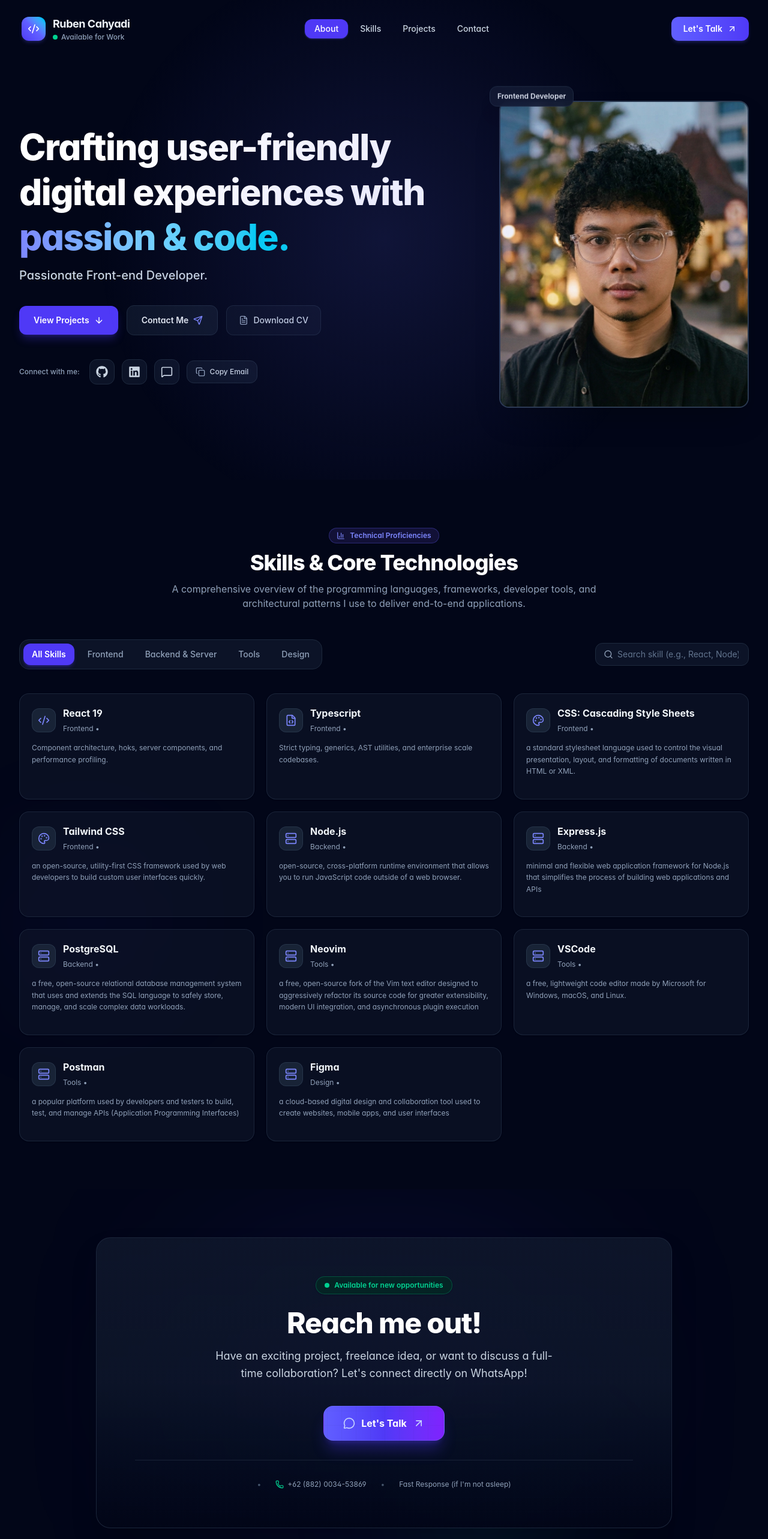
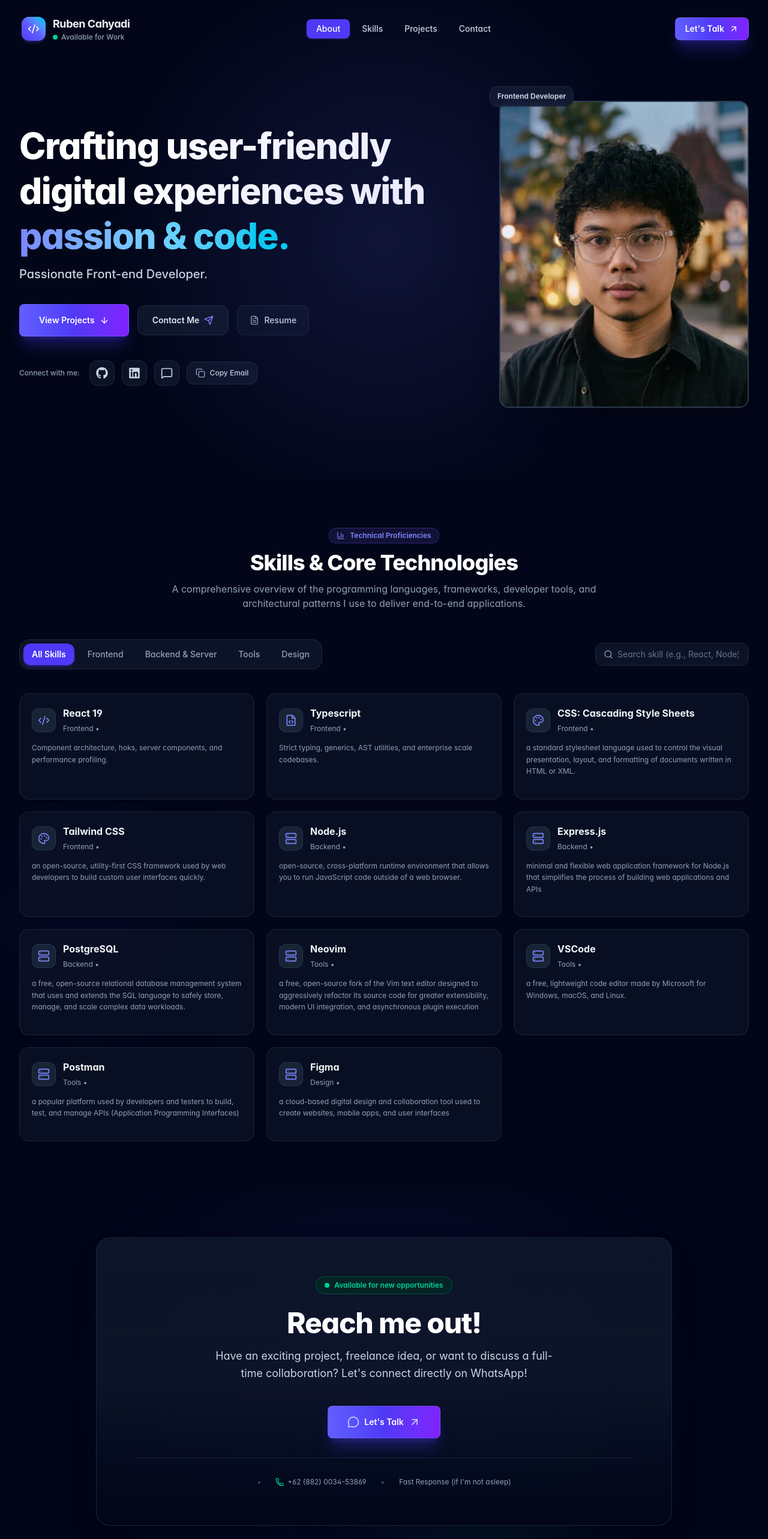
Before and after one commit to rubengitdev/my-portfolio, a React (Vite) app: page / in a window 1280 px wide. Shown: the top 2566 px of the page at 60% size. Built offline with nearby package versions, Linux system fonts and the light colour scheme.

Commit message:
Refactor: Readjust components styling

```diff
--- a/src/components/Button.tsx
+++ b/src/components/Button.tsx
@@ -11,7 +11,7 @@ interface ButtonProps {
 }
 
 const baseStyles =
-    'inline-flex items-center justify-center gap-2 font-semibold text-sm rounded-xl transition-all duration-200 hover:-translate-y-0.5 active:translate-y-0 cursor-pointer';
+    'inline-flex items-center justify-center gap-2 font-semibold text-sm rounded-lg transition-all duration-200 hover:-translate-y-0.5 active:translate-y-0 cursor-pointer';
 
 const sizeStyles = {
     sm: 'px-4 py-2 text-sm',
--- a/src/components/Contact.tsx
+++ b/src/components/Contact.tsx
@@ -1,5 +1,6 @@
 import { MessageCircle, ArrowUpRight, Phone } from 'lucide-react';
 import type { ProfileInfo } from '../types';
+import Button from './Button';
 
 interface ContactProps {
     profile: ProfileInfo;
@@ -50,17 +51,16 @@ const Contact = ({ profile }: ContactProps) => {
 
                     {/* CTA Action Button */}
                     <div className="flex flex-col sm:flex-row items-center justify-center gap-4">
-                        <a
+                        <Button
                             id="whatsapp-contact-cta-btn"
                             href={whatsappUrl}
-                            target="_blank"
-                            rel="noopener noreferrer"
-                            className="inline-flex items-center justify-center gap-2.5 px-8 py-4 rounded-2xl bg-linear-to-r from-indigo-500 via-indigo-600 to-violet-600 hover:from-indigo-600 hover:to-violet-700 text-white font-bold text-base shadow-xl shadow-indigo-600/30 hover:shadow-indigo-600/50 transition-all duration-200 hover:-translate-y-0.5 active:translate-y-0 border border-indigo-400/30 group/btn cursor-pointer"
+                            variant="primary"
+                            size="lg"
                         >
                             <MessageCircle className="w-5 h-5 text-indigo-200 group-hover/btn:scale-110 transition-transform" />
                             <span>Let's Talk</span>
                             <ArrowUpRight className="w-5 h-5 text-indigo-200 group-hover/btn:translate-x-0.5 group-hover/btn:-translate-y-0.5 transition-transform" />
-                        </a>
+                        </Button>
                     </div>
 
                     {/* Footer Details within Banner */}
--- a/src/components/Hero.tsx
+++ b/src/components/Hero.tsx
@@ -2,6 +2,7 @@ import { ArrowDown, CheckCircle2, FileText, Send } from 'lucide-react';
 import type { ProfileInfo, SocialLink } from '../types';
 import SocialLinks from './SocialLinks';
 import { useState } from 'react';
+import Button from './Button';
 
 interface HeroProps {
     profile: ProfileInfo;
@@ -56,14 +57,15 @@ const Hero = ({ profile, socialLinks, onNavigate }: HeroProps) => {
 
                         {/* Action Buttons */}
                         <div className="flex flex-wrap items-center justify-center lg:justify-start gap-3.5 pt-2">
-                            <button
+                            <Button
                                 id="hero-view-projects-button"
                                 onClick={() => onNavigate('projects')}
-                                className="px-6 py-3.5 rounded-xl bg-indigo-600 hover:bg-indigo-500 text-white font-semibold text-sm shadow-lg shadow-indigo-600/30 hover:shadow-indigo-600/50 hover:-translate-y-0.5 transition-all duration-200 flex items-center gap-2 cursor-pointer"
+                                variant="primary"
+                                size="lg"
                             >
                                 <span>View Projects</span>
                                 <ArrowDown className="w-4 h-4" />
-                            </button>
+                            </Button>
 
                             <button
                                 id="hero-contact-button"
@@ -74,23 +76,24 @@ const Hero = ({ profile, socialLinks, onNavigate }: HeroProps) => {
                                 <Send className="w-4 h-4 text-indigo-400" />
                             </button>
 
+                            {/* TODO: Fix download resume to use my resume instead */}
                             <button
                                 id="hero-download-cv-button"
                                 onClick={handleDownloadResume}
                                 className="px-5 py-3.5 rounded-xl bg-slate-900/50 hover:bg-slate-900 border border-slate-800/80 text-slate-300 hover:text-white text-sm font-medium transition-all duration-200 flex items-center gap-2 cursor-pointer"
-                                title="Download CV"
+                                title="Resume"
                             >
                                 {downloadedResume ? (
                                     <>
                                         <CheckCircle2 className="w-4 h-4 text-emerald-400" />
                                         <span className="text-emerald-400 font-medium">
-                                            CV Downloaded
+                                            Resume Downloaded
                                         </span>
                                     </>
                                 ) : (
                                     <>
                                         <FileText className="w-4 h-4 text-slate-400" />
-                                        <span>Download CV</span>
+                                        <span>Resume</span>
                                     </>
                                 )}
                             </button>
--- a/src/components/Navbar.tsx
+++ b/src/components/Navbar.tsx
@@ -1,6 +1,7 @@
 import { useEffect, useState } from 'react';
 import type { ProfileInfo } from '../types';
 import { ArrowUpRight, Code2, Menu, X } from 'lucide-react';
+import Button from './Button';
 
 interface NavbarProps {
     profile: ProfileInfo;
@@ -73,7 +74,7 @@ const Navbar = ({ profile, activeSection, onNavigate }: NavbarProps) => {
                                 key={item.id}
                                 id={`nav-link-${item.id}`}
                                 onClick={() => handleMenuClick(item.id)}
-                                className={`relative px-4 py-1.5 rounded-xl text-sm font-medium transition-all duration-200 cursor-pointer ${
+                                className={`relative px-4 py-1.5 rounded-lg text-sm font-medium transition-all duration-200 cursor-pointer ${
                                     isActive
                                         ? 'text-white bg-indigo-600 shadow-sm shadow-indigo-500/30'
                                         : 'text-slate-300 hover:text-white hover:bg-slate-800/60'
@@ -88,14 +89,14 @@ const Navbar = ({ profile, activeSection, onNavigate }: NavbarProps) => {
 
                 {/* START RIGHT CTA */}
                 <div className="hidden md:flex items-center gap-3">
-                    <button
+                    <Button
                         id="nav-cta-contact-button"
                         onClick={() => handleMenuClick('contact')}
-                        className="flex items-center gap-2 px-5 py-2.5 rounded-xl bg-linear-to-r from-indigo-500 to-indigo-600 hover:from-indigo-600 hover:to-indigo-700 text-white text-sm font-semibold shadow-md shadow-indigo-500/20 hover:shadow-indigo-500/40 hover:-translate-y-0.5 transition-all duration-200 cursor-pointer"
+                        variant="primary"
                     >
                         <span>Let's Talk</span>
                         <ArrowUpRight className="w-4 h-4" />
-                    </button>
+                    </Button>
                 </div>
                 {/* END RIGHT CTA */}
 
```
